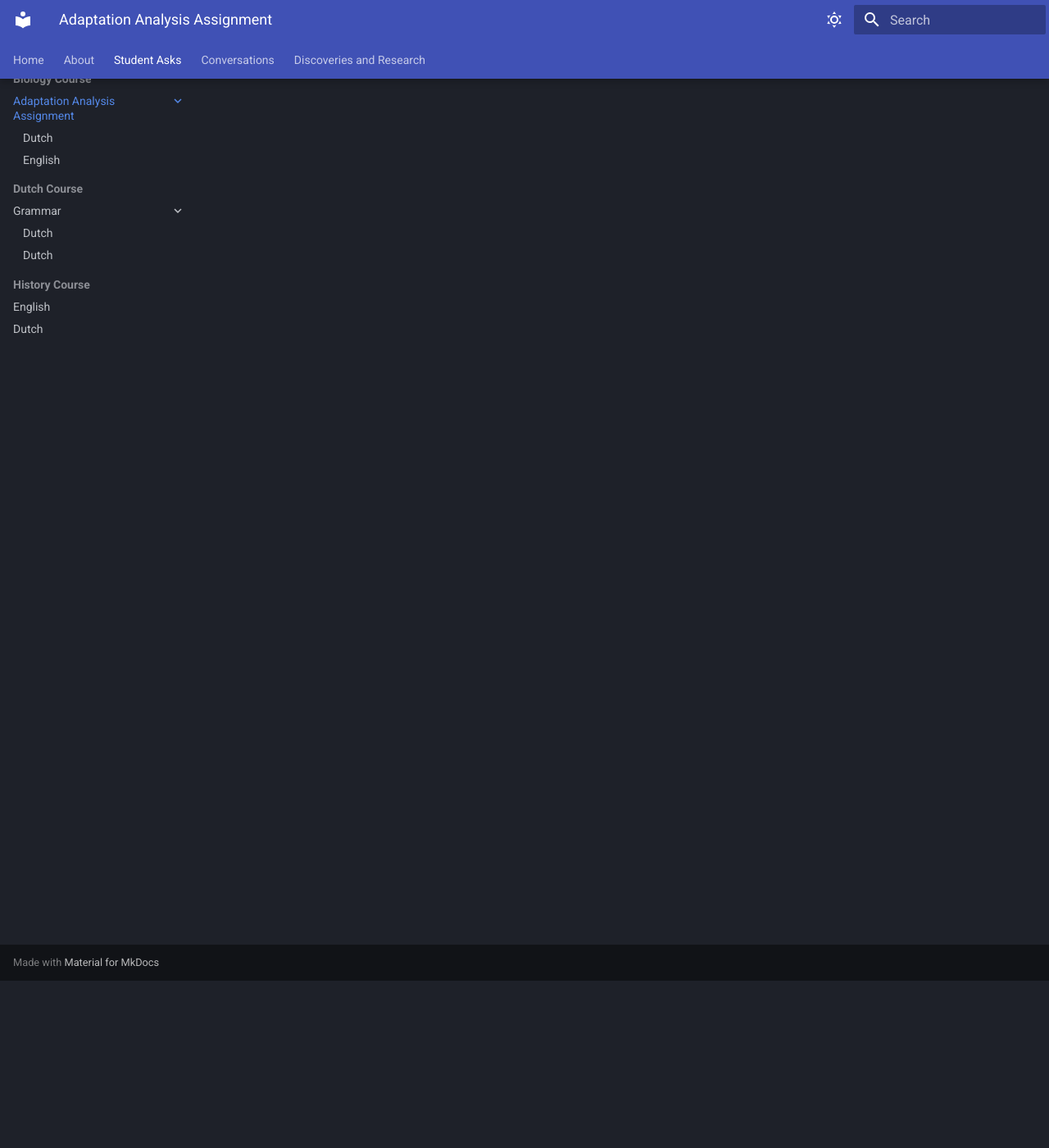
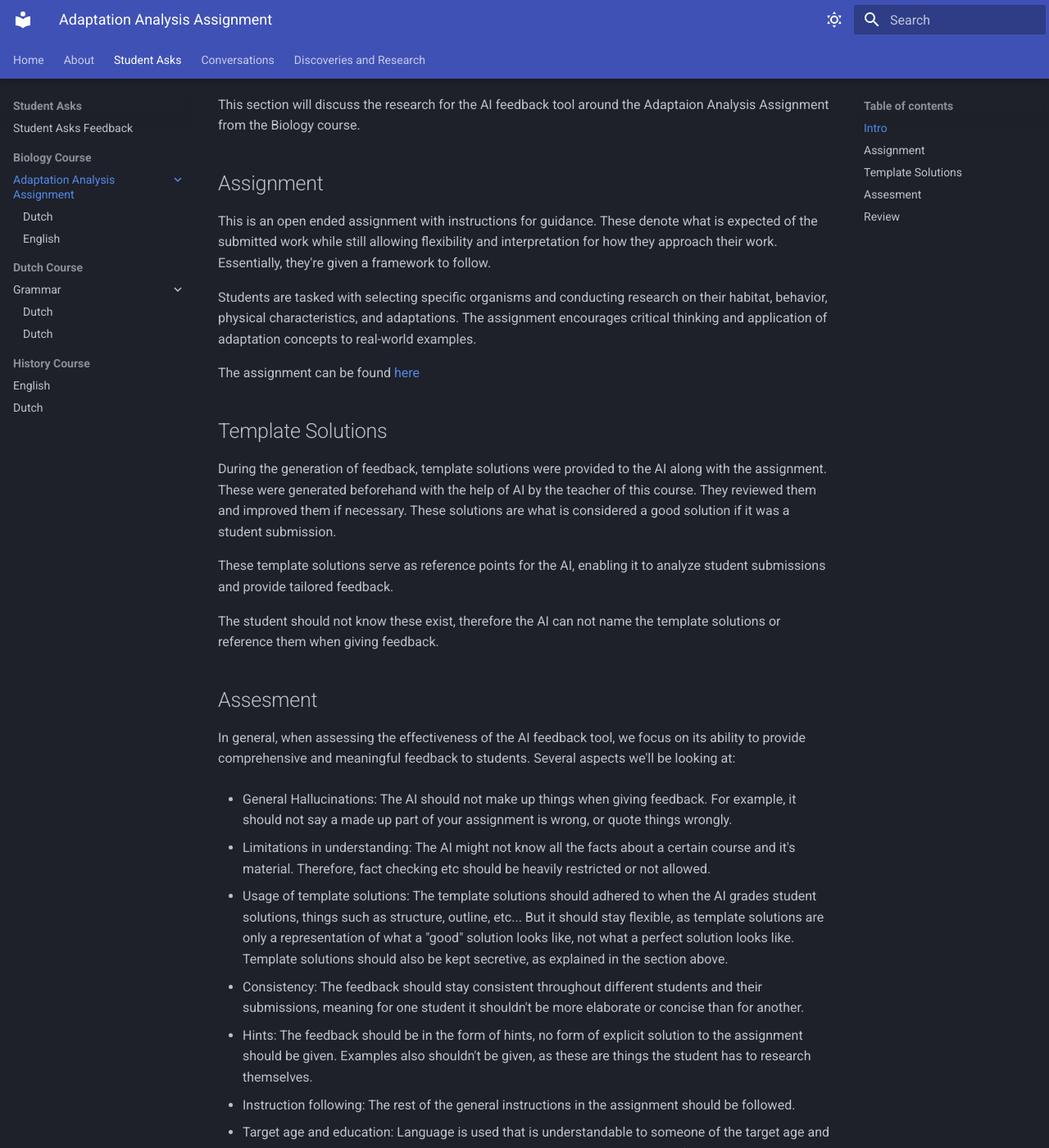
Before and after one commit to SandeepMango159/AIFeedbackEducationDocs, an MkDocs documentation site: the page built from docs/Student Asks/Biology/Adaptation Analysis Assignment/index.md, in a window 1280 px wide and 1400 px high, scrolled down 204 px. Shown: the whole window at 82% size. Built offline with MkDocs 1.6.1 and Material for MkDocs 9.7.7, drawn with Linux system fonts in a browser that asks for light colours; some of the changed text lies outside the part shown.

Commit message:
Wrote Biology Adatpation Analysis Assignment index page
Added and wrote intro, assignment, template solutions, assessment and review sections

```diff
--- a/docs/Student Asks/Biology/Adaptation Analysis Assignment/index.md
+++ b/docs/Student Asks/Biology/Adaptation Analysis Assignment/index.md
@@ -1 +1,43 @@
 # Adaptation Analysis Assignment
+
+## Intro
+This section will discuss the research for the AI feedback tool around the Adaptaion Analysis Assignment from the Biology course.
+
+
+## Assignment
+This is an open ended assignment with instructions for guidance. These denote what is expected of the submitted work while still allowing flexibility and interpretation for how they approach their work. Essentially, they're given a framework to follow.
+
+Students are tasked with selecting specific organisms and conducting research on their habitat, behavior, physical characteristics, and adaptations. The assignment encourages critical thinking and application of adaptation concepts to real-world examples.
+
+The assignment can be found [here](Assignment.md)
+
+## Template Solutions
+During the generation of feedback, template solutions were provided to the AI along with the assignment. These were generated beforehand with the help of AI by the teacher of this course. They reviewed them and improved them if necessary. These solutions are what is considered a good solution if it was a student submission.
+
+These template solutions serve as reference points for the AI, enabling it to analyze student submissions and provide tailored feedback.
+
+The student should not know these exist, therefore the AI can not name the template solutions or reference them when giving feedback.
+
+
+## Assesment
+In general, when assessing the effectiveness of the AI feedback tool, we focus on its ability to provide comprehensive and meaningful feedback to students. Several aspects we'll be looking at:
+
+- General Hallucinations: The AI should not make up things when giving feedback. For example, it should not say a made up part of your assignment is wrong, or quote things wrongly.
+
+- Limitations in understanding: The AI might not know all the facts about a certain course and it's material. Therefore, fact checking etc should be heavily restricted or not allowed.
+
+- Usage of template solutions: The template solutions should adhered to when the AI grades student solutions, things such as structure, outline, etc... But it should stay flexible, as template solutions are only a representation of what a "good" solution looks like, not what a perfect solution looks like. Template solutions should also be kept secretive, as explained in the section above.
+
+- Consistency: The feedback should stay consistent throughout different students and their submissions, meaning for one student it shouldn't be more elaborate or concise than for another.
+
+- Hints: The feedback should be in the form of hints, no form of explicit solution to the assignment should be given. Examples also shouldn't be given, as these are things the student has to research themselves.
+
+- Instruction following: The rest of the general instructions in the assignment should be followed.
+
+- Target age and education: Language is used that is understandable to someone of the target age and education. No terminologies etc should be introduced that are too complex for the student, conversely, ensure the feedback is not overly simplified, as this may hinder the student's learning process.
+
+## Review
+
+Schrijf wat je review resultaten zijn
+- verwijs naar comparison paginas, voor beide engels en dutch
+- Dit is een conlusie sectie voor beide dutch en english, ok
```
